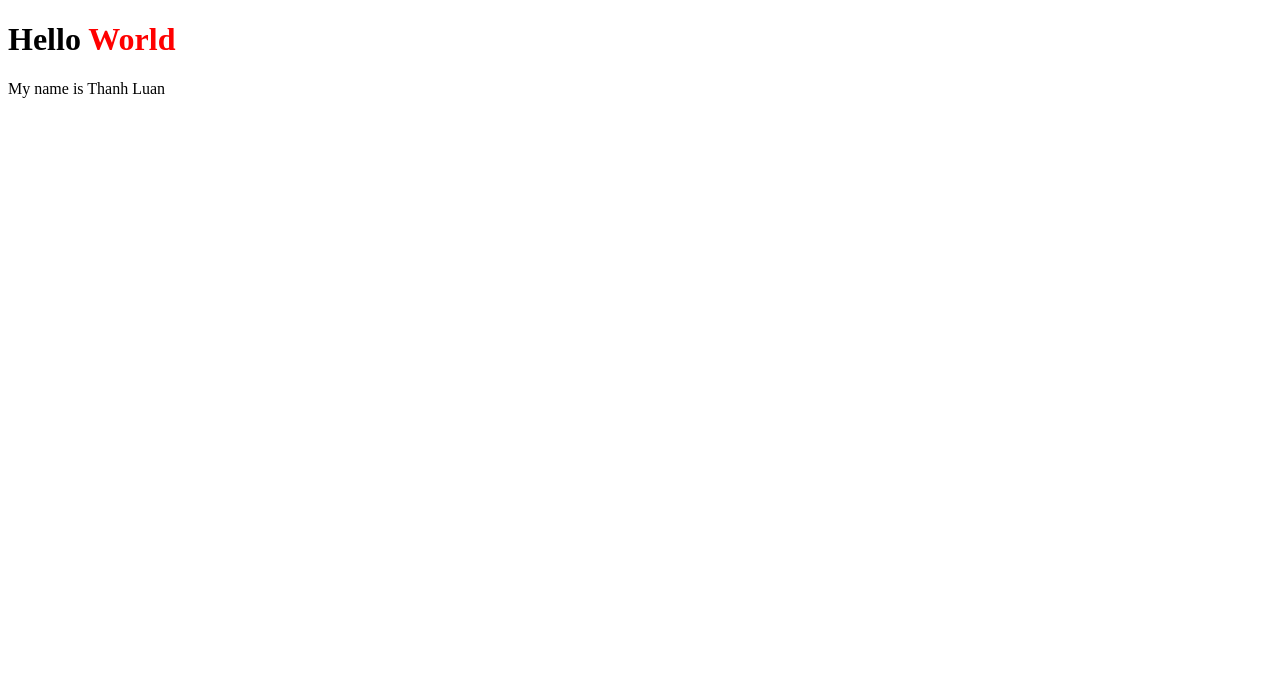
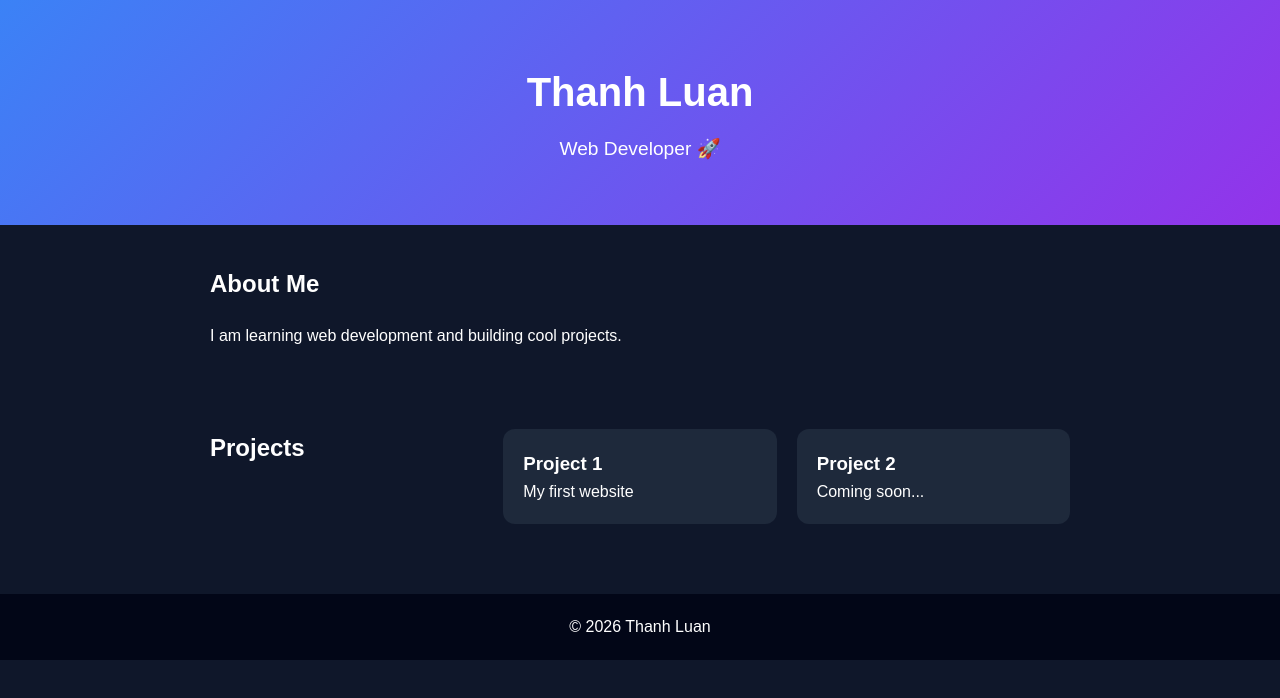
Before and after one commit to thanhluann115/hello-world, a plain HTML site: page index.html in a window 1280 px wide. Drawn offline with Linux system fonts and the light colour scheme.

Commit message:
add personal website

```diff
--- a/index.html
+++ b/index.html
@@ -1,12 +1,38 @@
 <!DOCTYPE html>
-<html>
-    <head>
-        <title>Hello</title>
-        <link rel="stylesheet" href="style.css">
-    </head>
-    <body>
-        <h1>Hello <span> World</span></h1>
+<html lang="en">
+<head>
+    <meta charset="UTF-8">
+    <meta name="viewport" content="width=device-width, initial-scale=1.0">
+    <title>My Portfolio</title>
+    <link rel="stylesheet" href="style.css">
+</head>
+<body>
 
-        <script src="script.js"></script>
-    </body>
+    <header>
+        <h1>Thanh Luan</h1>
+        <p>Web Developer 🚀</p>
+    </header>
+
+    <section class="about">
+        <h2>About Me</h2>
+        <p>I am learning web development and building cool projects.</p>
+    </section>
+
+    <section class="projects">
+        <h2>Projects</h2>
+        <div class="card">
+            <h3>Project 1</h3>
+            <p>My first website</p>
+        </div>
+        <div class="card">
+            <h3>Project 2</h3>
+            <p>Coming soon...</p>
+        </div>
+    </section>
+
+    <footer>
+        <p>© 2026 Thanh Luan</p>
+    </footer>
+
+</body>
 </html>
--- a/script.js
+++ b/script.js
@@ -1,5 +1 @@
-const name = "Thanh Luan";
-
-const p = document.createElement("p");
-p.textContent = "My name is " + name;
-document.body.appendChild(p);
+console.log("Website loaded 🚀");
--- a/style.css
+++ b/style.css
@@ -1,3 +1,73 @@
-span {
-    color: red;
+* {
+    margin: 0;
+    padding: 0;
+    box-sizing: border-box;
+    font-family: Arial, sans-serif;
 }
+
+body {
+    background: #0f172a;
+    color: white;
+    line-height: 1.6;
+}
+
+/* HEADER */
+header {
+    text-align: center;
+    padding: 60px 20px;
+    background: linear-gradient(135deg, #3b82f6, #9333ea);
+}
+
+header h1 {
+    font-size: 2.5rem;
+}
+
+header p {
+    margin-top: 10px;
+    font-size: 1.2rem;
+}
+
+/* SECTION */
+section {
+    padding: 40px 20px;
+    max-width: 900px;
+    margin: auto;
+}
+
+h2 {
+    margin-bottom: 20px;
+}
+
+/* PROJECTS */
+.projects {
+    display: grid;
+    grid-template-columns: repeat(auto-fit, minmax(250px, 1fr));
+    gap: 20px;
+}
+
+.card {
+    background: #1e293b;
+    padding: 20px;
+    border-radius: 12px;
+    transition: 0.3s;
+}
+
+.card:hover {
+    transform: translateY(-5px);
+    background: #334155;
+}
+
+/* FOOTER */
+footer {
+    text-align: center;
+    padding: 20px;
+    background: #020617;
+    margin-top: 30px;
+}
+
+/* 📱 MOBILE */
+@media (max-width: 600px) {
+    header h1 {
+        font-size: 2rem;
+    }
+}
```
